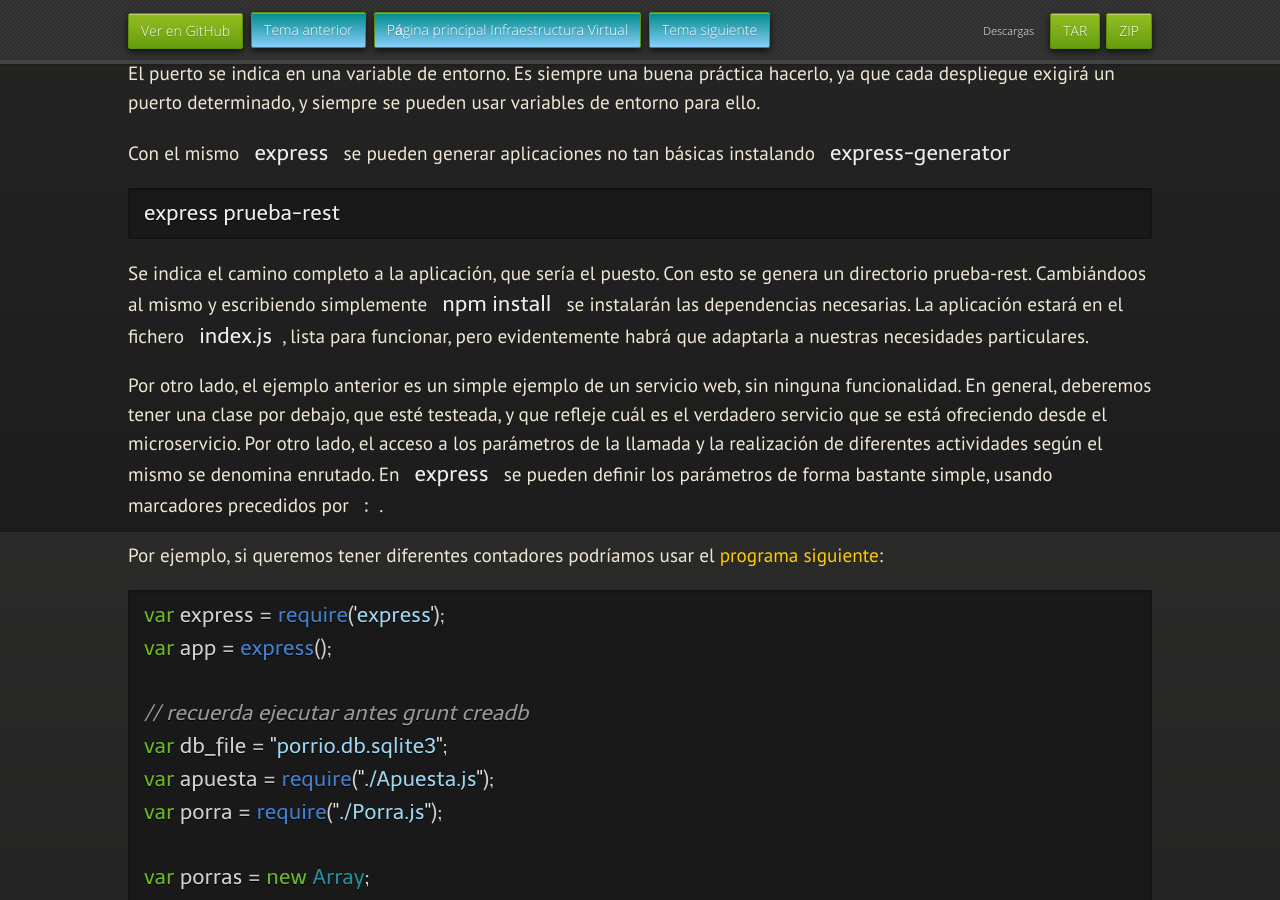
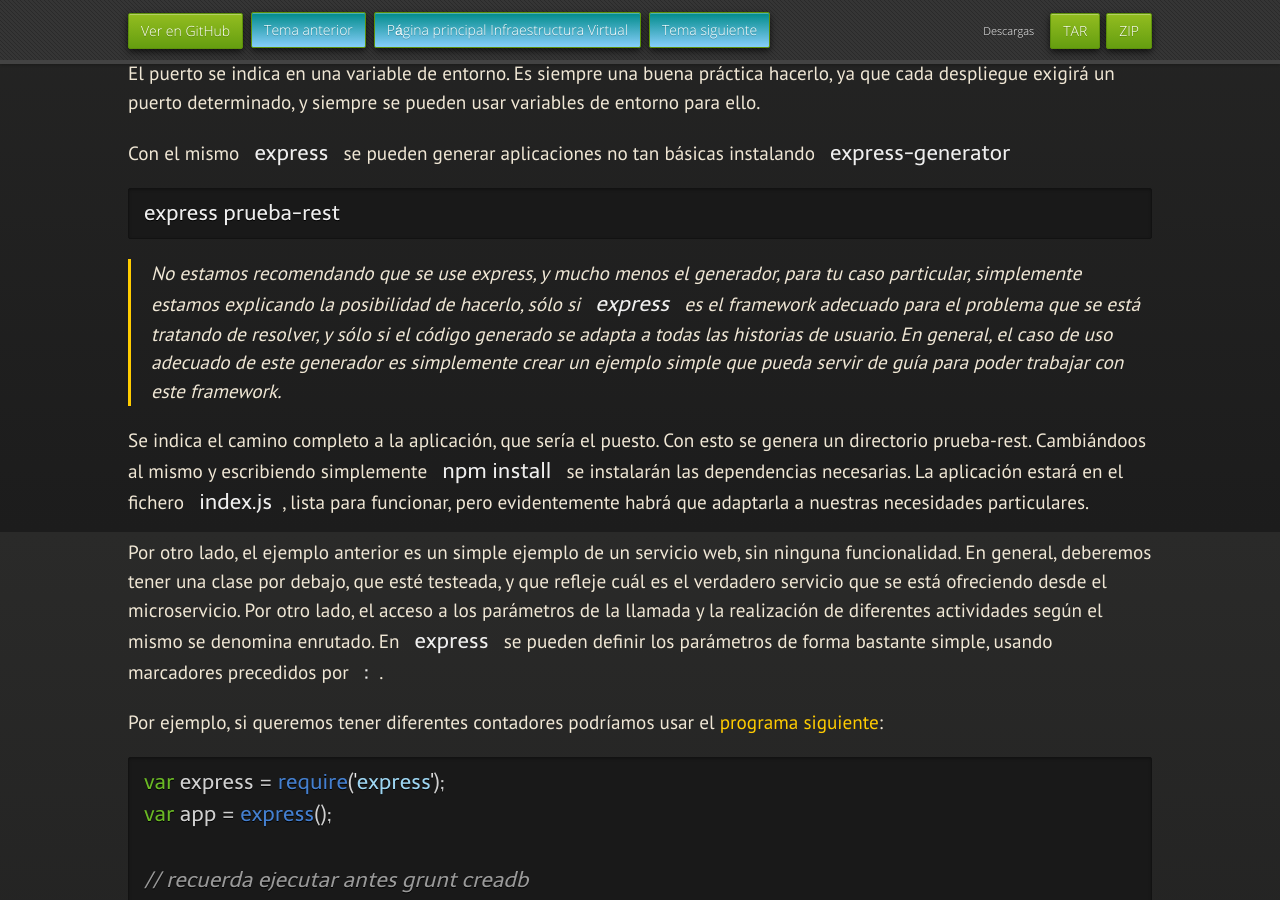
Before and after one commit to JJ/IV, a Jekyll site: the page built from documentos/temas/Microservicios.md, in a window 1280 px wide and 900 px high, scrolled down 10268 px. Built offline with Jekyll 4.4.1, drawn with Linux system fonts in a browser that asks for light colours; nearby versions of some CDN libraries; some web fonts are replaced; our own code applies the rules of GitHub Pages for plain Markdown files.

Commit message:
Sync documentos/temas/Microservicios.md de master a gh-pages

````diff
--- a/documentos/temas/Microservicios.md
+++ b/documentos/temas/Microservicios.md
@@ -82,7 +82,6 @@ En este tema trataremos principalmente de microservicios con un
 > No todos los microservicios tienen por qué usarlo. Un microservicio
 > puede usar websockets, por ejemplo, o puede dedicarse a ejecutar
 > tareas. Nosotros nos concentraremos sólo en estos por el momento.
-
 
 ## Creando un microservicio desde cero
 
@@ -209,7 +208,6 @@ clave; hacer el almacenamiento desde la línea de órdenes (con
 > [esta presentación sobre servicios web en Python](https://jj.github.io/tests-python/ws.html),
 > en la que se da se da una introducción a los servicios web y cómo
 > desplegarlos usando el micromarco de aplicaciones Hug.
-
 
 Un microservicio se organiza alrededor del concepto de ruta, que a su
 vez se organiza desde el concepto de *recurso*. Un recurso es un
@@ -370,7 +368,7 @@ recordar qué es lo que está instalado.
 Tras la instalación, el programa que hemos visto más arriba se
 transforma en el siguiente:
 
-```js
+```javascript
 #!/usr/bin/env node
 
 var express=require('express');
@@ -430,6 +428,15 @@ Con el mismo `express` se pueden generar aplicaciones no tan básicas instalando
 ```shell
 express prueba-rest
 ```
+
+> No estamos recomendando que se use express, y mucho menos el
+> generador, para tu caso particular, simplemente estamos explicando
+> la posibilidad de hacerlo, sólo si `express` es el framework
+> adecuado para el problema que se está tratando de resolver, y sólo
+> si el código generado se adapta a todas las historias de usuario. En
+> general, el caso de uso adecuado de este generador es simplemente
+> crear un ejemplo simple que pueda servir de guía para poder trabajar
+> con este framework.
 
 Se indica el camino completo a la aplicación, que sería el
 puesto. Con esto se genera un directorio prueba-rest. Cambiándoos al
````
